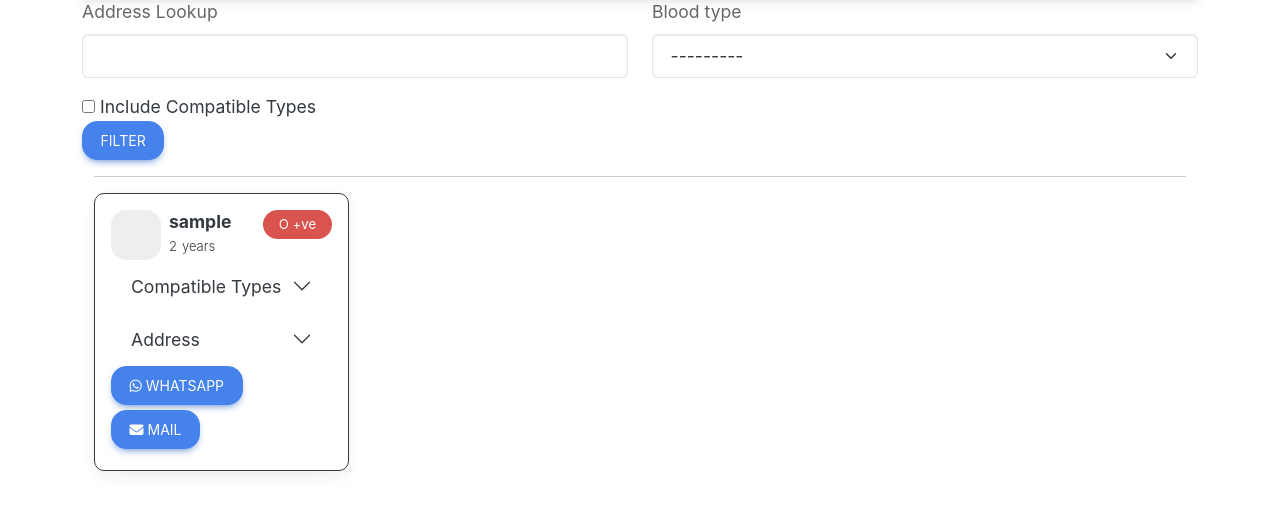
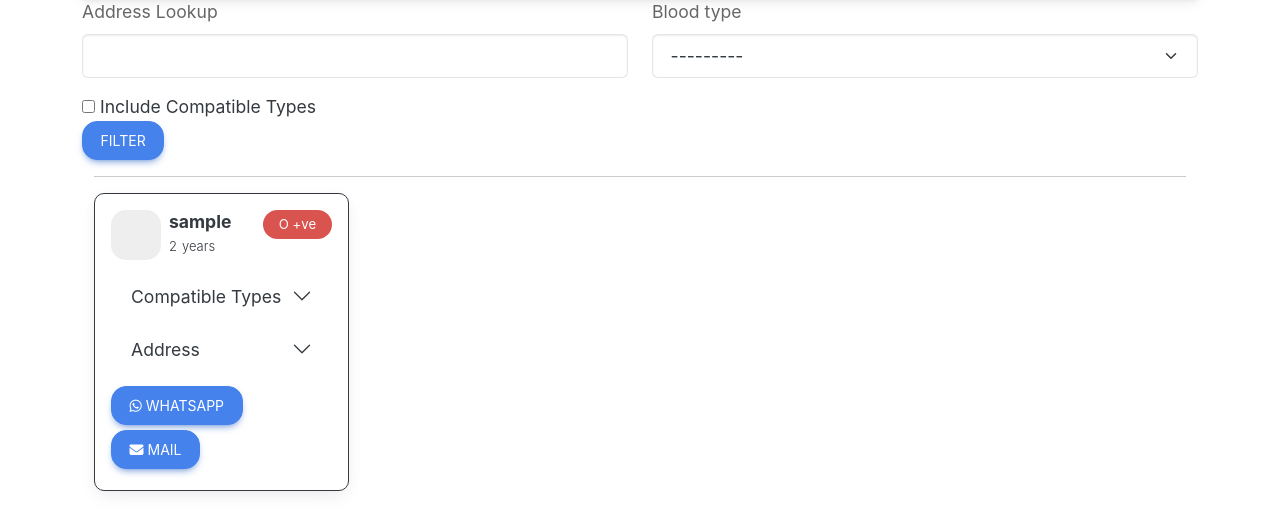
Before and after one commit to ShyamSundhar1411/Donation-Portal-Project, a Django app: page / in a window 1280 px wide. Shown: the part 59-591 px from the top of the page. Run offline with Django 4.2, Linux system fonts and the light colour scheme; a user stored in the database is signed in; tables that the repository leaves empty hold one stand-in row (values such as "Sample post"); some libraries are stand-ins or nearby versions.

Commit message:
styling some more2

```diff
--- a/services/templates/services/home.html
+++ b/services/templates/services/home.html
@@ -35,7 +35,8 @@
             <span class="badge rounded-pill bg-danger">{{ donor.blood_type }}</span>
           </div>
         </div>
-        <div class="accordion accordion-borderless" id="accordionFlushExampleX" style="border-top-width:2em;">
+        <div  style="margin-top: 10px; margin-bottom: 10px">
+          <div class="accordion accordion-borderless" id="accordionFlushExampleX">
           <div class="accordion-item">
             <h2 class="accordion-header" id="flush-headingOneX">
               <button class="accordion-button collapsed" type="button" data-mdb-toggle="collapse"
@@ -70,6 +71,7 @@
               </div>
             </div>
           </div>
+          </div>
         </div>
         <div class="d-inline-block">
           <a
```
